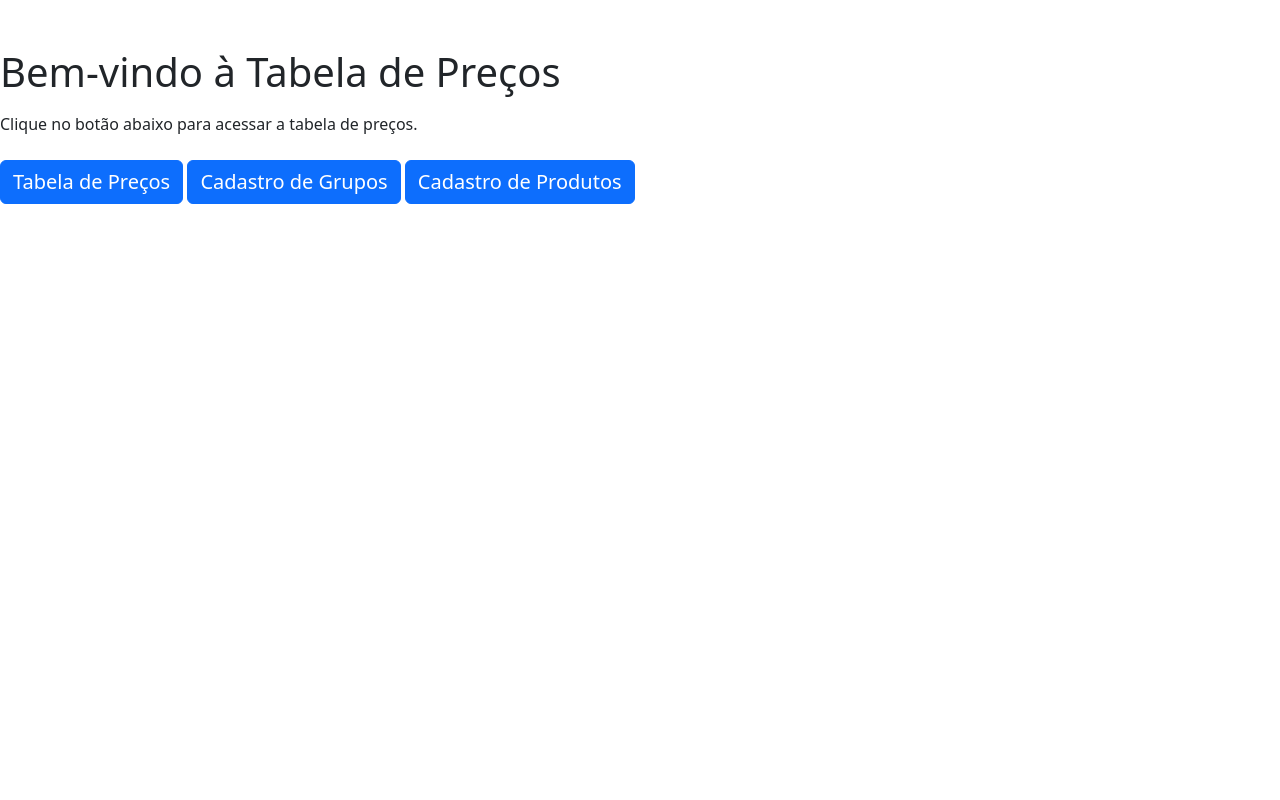
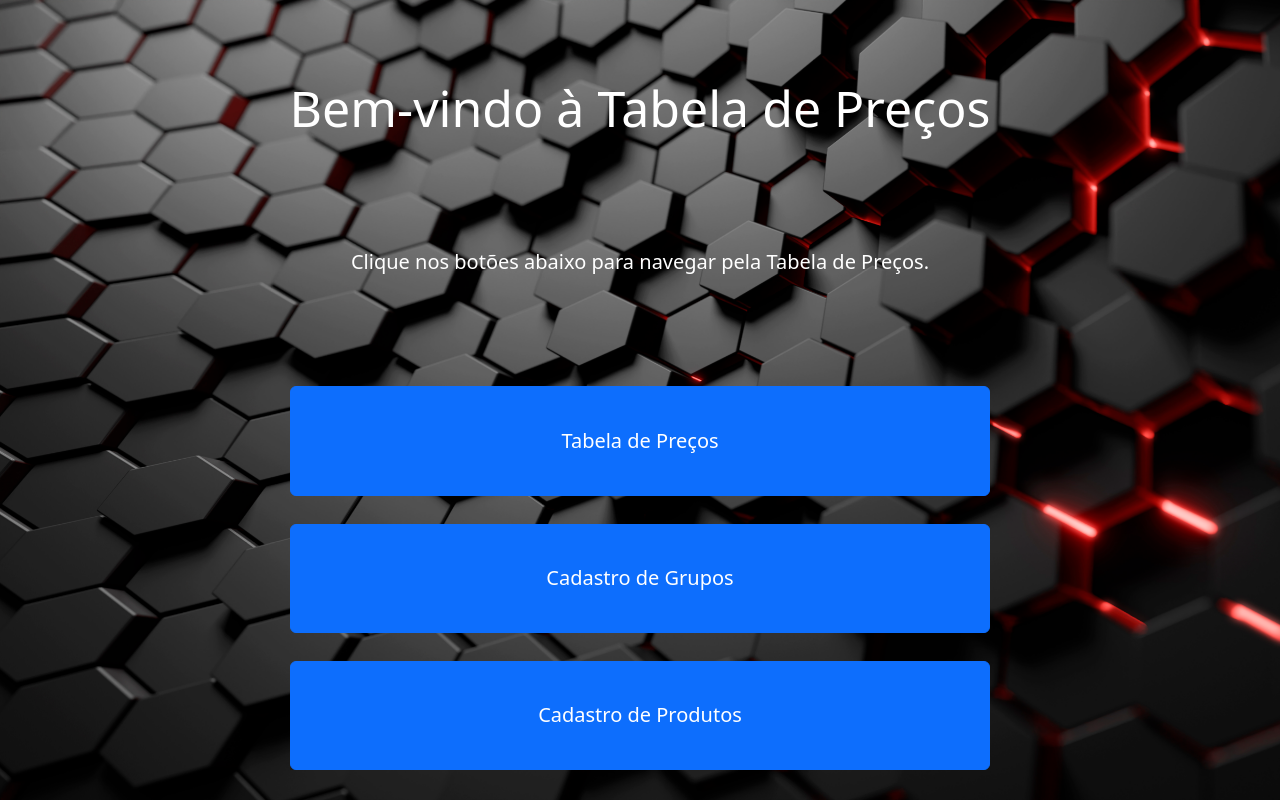
Before and after one commit to franciscosalesdeoliveira/tabela-precos, a PHP site: page / in a window 1280 px wide. Run offline with PHP 8.4, Linux system fonts and the light colour scheme; some libraries are stand-ins or nearby versions.

Commit message:
ajustes plano de fundo

```diff
--- a/index.php
+++ b/index.php
@@ -6,15 +6,15 @@ include_once 'connection.php';
 
 <body>
 
-    <div class="container" id="paginainicial"></div>
-    <h1 class="mt-5">Bem-vindo à Tabela de Preços</h1>
-    <p class="mt-3">Clique no botão abaixo para acessar a tabela de preços.</p>
-    <button class="btn btn-primary mt-2" color="white"><a class="links" target="_blank" href="tabela_precos.php">Tabela de Preços</a></button>
-
-    <button class="btn btn-primary mt-2" color="white"><a class="links" target="_blank" href="cadastro_grupos.php">Cadastro de Grupos</a></button>
-
-    <button class="btn btn-primary mt-2" color="white"><a class="links" target="_blank" href="cadastro_produtos.php">Cadastro de Produtos</a></button>
-    </div>
+    <main>
+        <div class="container col-12" id="paginainicial">
+            <h1 class="mt-5 ">Bem-vindo à Tabela de Preços</h1>
+            <p class="mt-3 botao text-center">Clique nos botões abaixo para navegar pela Tabela de Preços.</p>
+            <button class="btn btn-primary mt-2" color="white"><a class="links" target="_blank" href="tabela_precos.php">Tabela de Preços</a></button>
+            <button class="btn btn-primary mt-2 " color="white"><a class="links" target="_blank" href="cadastro_grupos.php">Cadastro de Grupos</a></button>
+            <button class="btn btn-primary mt-2 " color="white"><a class="links" target="_blank" href="cadastro_produtos.php">Cadastro de Produtos</a></button>
+        </div>
+    </main>
 
 </body>
 
--- a/style.css
+++ b/style.css
@@ -26,7 +26,6 @@ body .links:hover {
 
 .bottons {
     width: 35%;
-
 }
 
 .box-search {
@@ -34,3 +33,30 @@ body .links:hover {
     justify-content: center;
     gap: 0.1%;
 }
+
+main {
+    background-image: url("fundo.jpg");
+    background-size: cover;
+    background-repeat: no-repeat;
+    background-attachment: fixed;
+}
+
+#paginainicial {
+    display: grid;
+    justify-content: center;
+    height: 100vh;
+    gap: 20px;
+    padding: 30px;
+}
+
+#paginainicial h1 {
+    color: #ffffff;
+    font-size: 50px;
+    text-align: center;
+}
+
+#paginainicial p {
+    color: #ffffff;
+    font-size: 20px;
+    text-align: center;
+}
```
Also changed, not shown: fundo.jpg (added).
